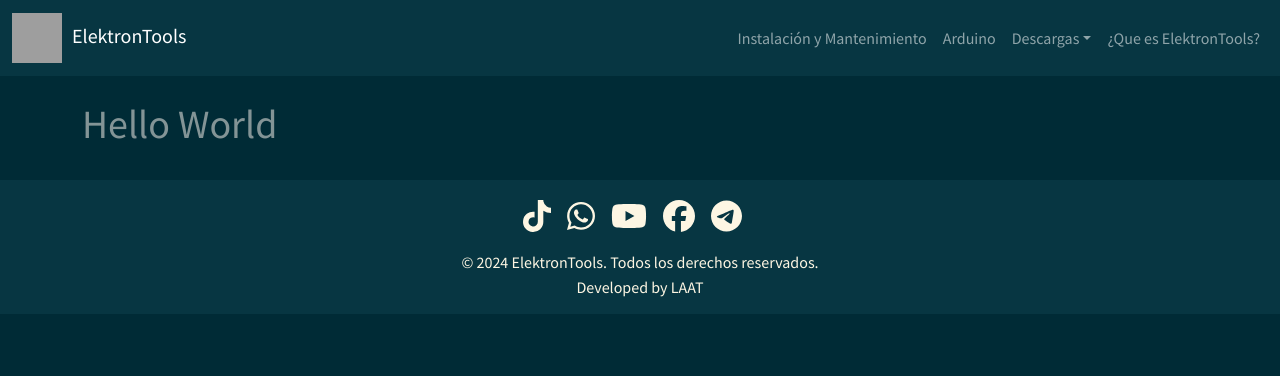
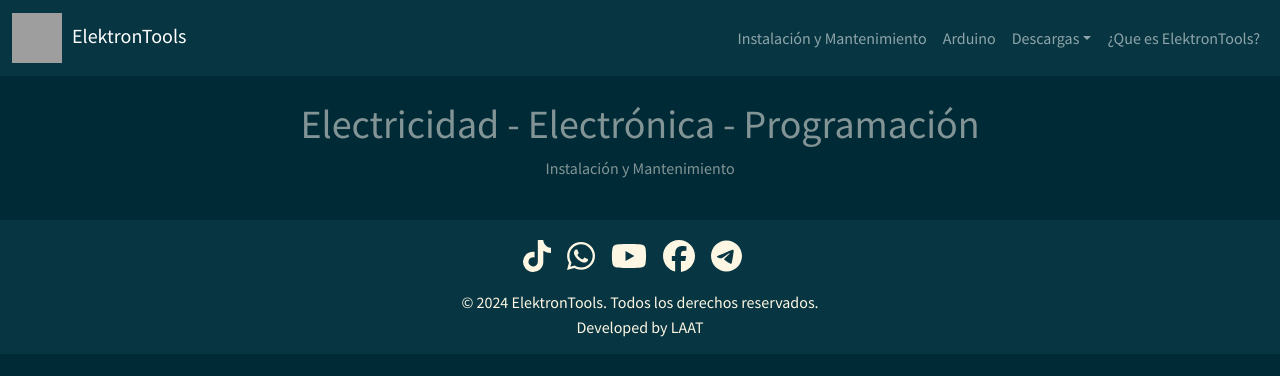
Before and after one commit to ElektronTools/elektron, a Next.js app: page / in a window 1280 px wide. Shown: the top 376 px of the page. Built offline with nearby package versions, Linux system fonts and the light colour scheme; grey boxes are pictures that could not be loaded.

Commit message:
mejorando index

```diff
--- a/pages/index.js
+++ b/pages/index.js
@@ -1,11 +1,12 @@
 import Layout from '../components/Layout';
-
 
 const Index = () => (
     <Layout>
-        <h1>Hello World</h1>
+        <div className="text-center">
+            <h1>Electricidad - Electrónica - Programación</h1>
+            <p>Instalación y Mantenimiento</p>
+        </div>
     </Layout>
-
 );
 
 export default Index;
```
